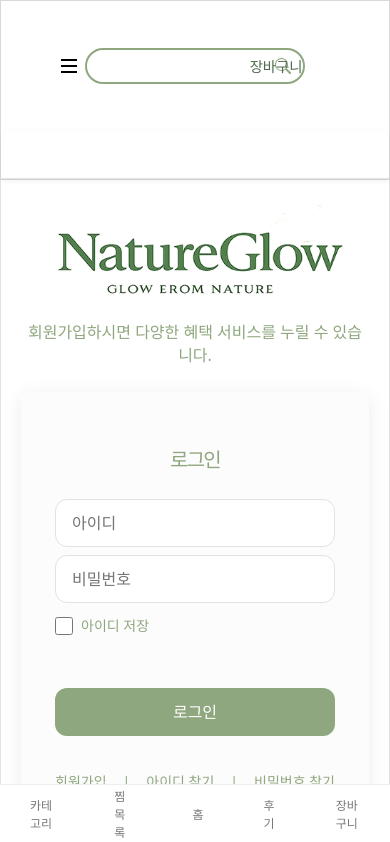
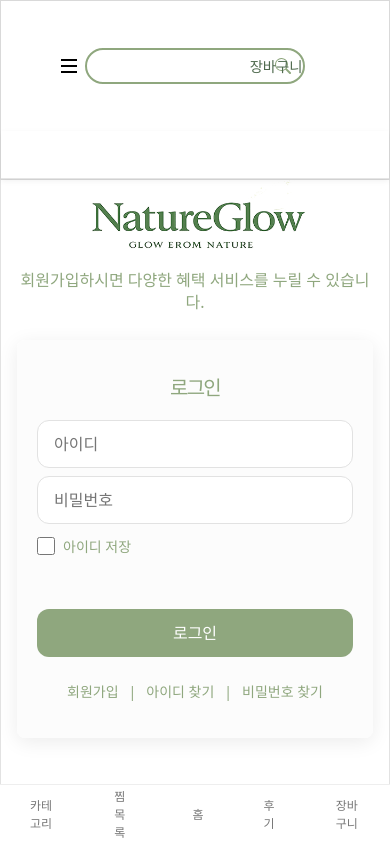
Before and after one commit to swachieve-01/mini-ecommerce, a React (Vite) app: page /login in a window 390 px wide. Shown: the top 842 px of the page. Built offline with nearby package versions, Linux system fonts and the light colour scheme.

Commit message:
feat: 로그인 페이지 반응형 수정

```diff
--- a/src/pages/LoginPage.jsx
+++ b/src/pages/LoginPage.jsx
@@ -157,6 +157,10 @@ const Page = styled.div`
   padding: 60px 20px 80px;
   background-color: ${({ theme }) => theme.colors.background || "#ffffff"};
   box-sizing: border-box;
+
+  @media (max-width: 768px) {
+    padding: 40px 16px 60px;
+  }
 `;
 
 /* 중앙 정렬 컨테이너 */
@@ -180,6 +184,10 @@ const Logo = styled.img`
   max-width: 100%;
   height: auto;
   display: block;
+
+  @media (max-width: 768px) {
+    width: 240px;
+  }
 `;
 
 /* 설명 텍스트 */
@@ -200,6 +208,14 @@ const LoginBox = styled.section`
   background-color: rgba(251, 251, 251, 0.66);
   box-shadow: 0 4px 20px rgba(0, 0, 0, 0.08);
   box-sizing: border-box;
+
+  @media (max-width: 1024px) {
+    padding: 48px 28px;
+  }
+
+  @media (max-width: 768px) {
+    padding: 36px 20px;
+  }
 `;
 
 /* 제목 */
@@ -210,6 +226,10 @@ const Title = styled.h1`
   font-weight: ${({ theme }) => theme.fontWeight.medium};
   line-height: 1.2;
   text-align: center;
+
+  @media (max-width: 768px) {
+    margin-bottom: 20px;
+  }
 `;
 
 /* 폼 레이아웃 */
@@ -291,6 +311,11 @@ const LinkRow = styled.div`
   gap: 16px;
   margin-top: 35px;
   flex-wrap: wrap;
+
+  @media (max-width: 768px) {
+    gap: 10px;
+    margin-top: 24px;
+  }
 `;
 
 /* 링크 스타일 */
```
